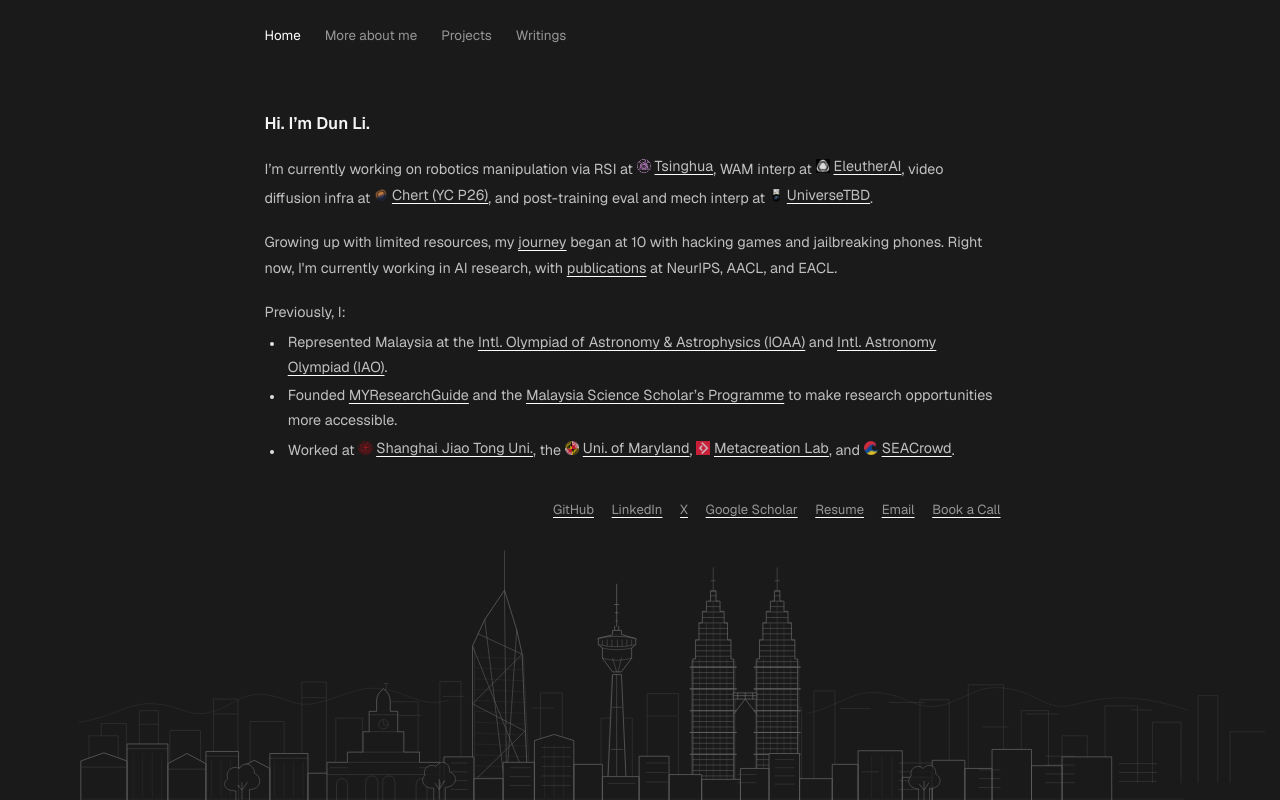
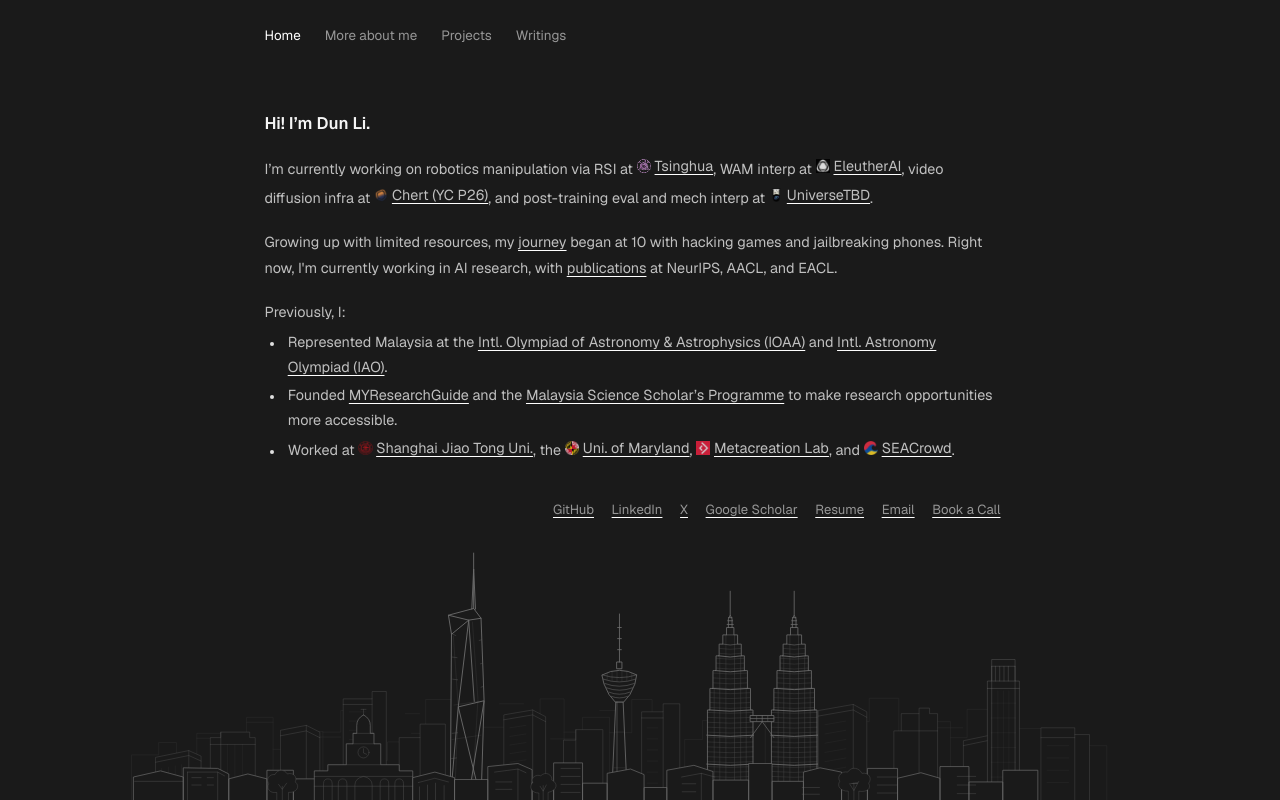
Before and after one commit to Ehdunhackme/ehdunhackme.github.io, a Next.js app: page / in a window 1280 px wide. Built offline with nearby package versions, Linux system fonts and the light colour scheme.

Commit message:
Refine KL skyline and update homepage greeting

```diff
--- a/src/components/kl-skyline.tsx
+++ b/src/components/kl-skyline.tsx
@@ -1,121 +1,144 @@
-// A lightweight line illustration that follows the site's colours.
+// Original architectural linework: a composed KL panorama, not a street map.
+const towerFloors = Array.from({ length: 28 }, (_, index) => 173 + index * 8);
+
+function PetronasTower({ x }: { x: number }) {
+  return (
+    <g transform={`translate(${x} 0)`}>
+      <path
+        d="M-37 420V273h4v-35h5v-29h5v-24h5v-19h6v-15h6v-12h12v12h6v15h6v19h5v24h5v29h5v35h4v147Z"
+        fill="var(--bg)"
+      />
+      <path d="M0 80v39m-3 4h6m-7 5h8m-9 6h10m-8 5v-14l3-6 3 6v14" />
+      <g strokeWidth="0.7" opacity="0.52">
+        {towerFloors.map((y) => {
+          const half =
+            y < 185 ? 17 : y < 209 ? 22 : y < 238 ? 27 : y < 273 ? 32 : 37;
+          return <path key={y} d={`M${-half} ${y}q${half} 3 ${half * 2} 0`} />;
+        })}
+        <path d="M-26 239v181m9-234v234m10-268v268m14-268v268m10-234v234m9-181v181" />
+      </g>
+      <path
+        d="M-19 185q19 4 38 0m-43 24q24 4 48 0m-53 29q29 4 58 0m-63 35q34 4 68 0m-72 41q38 4 76 0m-76 47q38 4 76 0"
+        strokeWidth="1.4"
+      />
+      <path d="M-12 166q12 3 24 0m-18-15h12" opacity="0.7" />
+    </g>
+  );
+}
+
 export function KualaLumpurSkyline() {
   return (
     <div className="kl-skyline" aria-hidden="true">
       <svg
-        viewBox="0 0 1600 380"
+        viewBox="0 0 1600 420"
         fill="none"
         focusable="false"
         preserveAspectRatio="xMidYMax meet"
       >
-        <defs>
-          <pattern
-            id="kl-windows"
-            width="10"
-            height="12"
-            patternUnits="userSpaceOnUse"
-          >
+        <g stroke="currentColor" strokeLinecap="round" strokeLinejoin="round">
+          {/* A quiet, uneven backdrop with varied roof heights and setbacks. */}
+          <g strokeWidth="0.85" opacity="0.22">
+            <path d="M-15 420V346h44v-20h29v94m0-57h33v-52h49v109m0-70h32v-65h43v135m0-83h23v-29h58v112m0-111h29v-35h47v146m0-65h29v-30h39v95m0-109h23v-55h46v164m39 0V301h51v119m18 0V320h32v-65h39v165m0-111h30v-24h44v135m0-110h36v-54h33v164m53 0V321h29v-31h50v130m52 0V291h40v129m93 0V292h36v-38h48v166m0-91h39v-37h45v128m0-102h27v-46h43v148m0-88h31v-29h56v117m0-72h42v-17h55v89" />
+            <path d="M91 319h49m32-26h43m63 24h47m47 47h29m29-85h23m130-16h39m44 57h44m36-46h33m165 48h40m132-38h48m129 18h43m31 39h56" />
+          </g>
+
+          {/* Distinct middle-distance masses, with only selected facade detail. */}
+          <g strokeWidth="1.05" strokeOpacity="0.43" fill="var(--bg)">
+            <path d="M24 420V350l54-11 20 9v72Zm54-81v81m-54-62 54-11 20 9" />
+            <path d="M113 420V318h17v-9h47v9h9v102Zm17-111v111m-17-91h73" />
+            <path d="M227 420V306l42-8 22 11v111Zm42-122v122m-42-105 42-8 22 11" />
+            <path d="M329 420V255h47v-12h23v177Zm47-165v165m-47-156h47" />
+            <path d="M420 420V318h34v-22h41v124Zm34-102v102" />
+            <path d="M590 420V281l47-8 21 11v136Zm47-147v147m-47-131 47-8 21 11" />
+            <path d="M687 420V322h20v-17h44v115Zm20-115v115" />
+            <path d="M814 420V276h35v-13h27v157Zm35-144v144m-35-134h35" />
+            <path d="M1101 420V274l57-10 22 12v144Zm57-156v156m-57-137 57-10 22 12" />
+            <path d="M1224 420V307h12v-28h29v-9h17v9h13v141Zm12-113h59m-30-28v141" />
+            <path d="M1337 420V323l48-10 23 13v94Zm48-107v107m-48-89 48-10 23 13" />
+            <path d="M1463 420V302h55v11h24v107Zm55-107v107m-55-102h55" />
+          </g>
+          <g strokeWidth="0.65" opacity="0.23">
+            <path d="M34 368v43m11-45v45m11-47v47m10-49v49m75-82v82m12-82v82m12-82v82m174-135h27m-27 15h27m-27 15h27m-27 15h27m-27 15h27m-27 15h27m-27 15h27m-27 15h27M600 302l26-4m-26 18 26-4m-26 18 26-4m-26 18 26-4m-26 18 26-4m-26 18 26-4m-26 18 26-4m-26 18 26-4M823 302h17m-17 18h17m-17 18h17m-17 18h17m-17 18h17m-17 18h17M1112 297l34-6m-34 21 34-6m-34 21 34-6m-34 21 34-6m-34 21 34-6m-34 21 34-6m-34 21 34-6M1473 331h35m-35 20h35m-35 20h35m-35 20h35" />
+          </g>
+
+          {/* Merdeka 118: straight spire, offset crown, and broad glass facets. */}
+          <g strokeWidth="1.45">
             <path
-              d="M3 3v5m4-5v5"
-              stroke="currentColor"
-              strokeWidth="0.7"
-              opacity="0.45"
+              d="M503 420 505 150 500 119 541 108 553 124 558 258 553 420Z"
+              fill="var(--bg)"
             />
-          </pattern>
-          <g id="kl-twin-tower" stroke="currentColor" strokeLinejoin="round">
+            <path d="M541 108V18m-3 91 3-65 3 65M500 119l33 8 20-3m-48 26 28-23-17 141 42-10-26 162m-29 0 13-152 37 152m-20-293 9 132" />
             <path
-              d="M-30 352V172h4v-28h5v-25h5v-17h6V87h6V72h8v15h6v15h6v17h5v25h5v28h4v180Z"
+              d="m508 153 8 115-6 150m29-288 9 126-10 163m-29-154 40-6m-43 62 47-7"
+              strokeWidth="0.65"
+              opacity="0.42"
+            />
+            <path
+              d="m505 149 7 3m-6 35 8 1m-7 35 8 1m35-64 4-1m-2 39 3-1m-2 39 3-1m-50 76 9-1m-10 42 8-1m-9 41 7-1"
+              strokeWidth="0.8"
+              opacity="0.65"
+            />
+          </g>
+
+          {/* Menara KL: slender shaft and rounded, stacked observation decks. */}
+          <g strokeWidth="1.35">
+            <path d="M765 420 772 260h12l7 160Z" fill="var(--bg)" />
+            <path d="M778 117v78m-3-56h6m-6 18h6m-6 18h6m-7 20h8v11h-8Z" />
+            <path
+              d="M750 216q28-15 56 0l-3 15-8 17-10 12h-14l-10-12-8-17Z"
               fill="var(--bg)"
             />
             <path
-              d="M0 38v34m-3-15h6m-7 15h8m-8 7h8m-10 8h12m-16 8h20m-25 8h30m-30 8h30m-36 8h42m-42 8h42m-42 8h42m-47 9h52m-52 8h52m-52 8h52m-52 8h52m-56 8h60m-60 8h60m-60 8h60m-60 8h60m-60 8h60m-60 8h60m-60 8h60m-60 8h60m-60 8h60m-60 8h60m-60 8h60m-60 8h60m-60 8h60m-60 8h60m-60 8h60m-60 8h60m-60 8h60m-60 8h60m-60 8h60m-60 8h60m-60 8h60m-60 8h60"
-              strokeWidth="0.8"
+              d="M750 216q28 9 56 0m-54 7q26 9 52 0m-50 7q24 9 48 0m-45 7q21 8 42 0m-38 7q17 7 34 0m-30 7q13 5 26 0m-17 9v160"
+              strokeWidth="0.85"
             />
             <path
-              d="M-20 172v180m10-233v233M0 87v265m10-233v233m10-180v180"
-              opacity="0.5"
-              strokeWidth="0.8"
-            />
-            <path
-              d="M-34 184h68m-68 32h68m-68 32h68m-68 32h68m-68 32h68"
-              strokeWidth="1.5"
-            />
-            <path d="M-32 174v177m64-177v177" opacity="0.35" />
-          </g>
-        </defs>
-        <g
-          stroke="currentColor"
-          strokeWidth="1.2"
-          strokeLinecap="round"
-          strokeLinejoin="round"
-        >
-          {/* The distant ridgeline and a quieter second layer of the city. */}
-          <path
-            opacity="0.24"
-            d="M-15 265c54-8 72-30 112-27s50 21 83 12 48-32 84-25 41 20 78 10 63-27 100-17 50 24 86 15m528 19c45-9 68-36 110-30s55 28 92 17 51-31 96-23 54 34 96 23 86-18 165 8"
-          />
-          <g opacity="0.32">
-            <path d="M0 354v-69h43v69m-25-69v-18h37v87m19 0V248h28v106m17 0v-77h45v77m19 0V231h36v123m18 0v-90h50v90m26 0V206h36v148m14 0V259h39v95m29 0V235h53v119m32 0V205h31v149m40 0V240h45v114m32 0V222h32v132m57 0V259h46v95m22 0V223h46v131m58 0V249h24v105m40 0V243h59v111m18 0V219h31v135m125 0V232h43v122m28 0V210h52v144m26 0V248h40v106m20 0v-69h37v69m26 0V241h48v113m22 0V265h42v89m25 0V226h29v128m18 0v-75h71v75" />
-            <path d="M74 268h28m81-15h36m94-24h36m87 26h53m32-28h31m99 17h32m136 12h46m241-11h43m28-9h52m86 36h37m26-19h48m107-6h29" />
-          </g>
-          {/* Merdeka 118: the slender spire and folded glass faces. */}
-          <g>
-            <path
-              d="M564 354V153l18-39 29-43 18 58 8 36 8 189Z"
-              fill="var(--bg)"
-            />
-            <path
-              d="M611 71V13M582 114l29 240m-47-201 81 201m-34-283 3 283m15-225-15 225m-42-219 65 30-73 73 77 40-77 76"
-              opacity="0.72"
-            />
-            <path
-              d="m568 169 70 3m-70 13 70 3m-70 13 71 3m-71 13 72 3m-72 13 73 3m-73 13 74 3m-74 13 75 3m-75 13 76 3m-76 13 76 3m-76 13 77 3m-77 13 77 3m-77 13 78 3"
-              opacity="0.32"
+              d="M758 213v10m8-13v15m8-16v17m8-17v17m8-16v15m8-12v10m-27 86h14m-16 58h18"
               strokeWidth="0.7"
-            />
-            <path d="M567 155v197m81-1-9-185" opacity="0.25" />
-          </g>
-          {/* KL Tower: antenna, observation deck, and tapering concrete shaft. */}
-          <g>
-            <path d="m763 354 7-159h13l7 159Z" fill="var(--bg)" />
-            <path d="M776 62v62m-3-32h6m-5 12h4m-3 12h2m-4 8v10m6-10v10" />
-            <path
-              d="M770 136v-6h13v6l21 6v9l-6 5v15l-15 20h-13l-15-20v-15l-6-5v-9Z"
-              fill="var(--bg)"
-            />
-            <path
-              d="M749 142q27-7 55 0m-55 9q27 6 55 0m-49 5q21 5 43 0m-43 15q21 6 43 0m-43-26v7m7-8v9m7-9v10m8-10v10m7-10v10m7-10v9m7-9v8m-28 19 6 20m7-20-5 20m-2 4v159m-6-111h13m-15 62h17"
-              opacity="0.65"
-            />
-            <path d="M745 143q29-9 62 0m-45 212 7-159" opacity="0.25" />
-          </g>
-          {/* The Petronas Twin Towers and their two-level skybridge. */}
-          <use href="#kl-twin-tower" x="918" y="0" />
-          <use href="#kl-twin-tower" x="1012" y="0" />
-          <path d="M948 222h34v9h-34Z" fill="var(--bg)" />
-          <path d="M948 226h34m-34 27 17-22 17 22m-17-22v-9m-11 0v9m22-9v9" />
-          {/* A low foreground of shophouses, roofs, and the old clock tower. */}
-          <g fill="var(--bg)">
-            <path d="M-12 380v-58l34-12 34 12v58m0 0v-83h60v83m0 0v-54l28-15 28 15v54m0 0v-72h48v72m0 0v-47l23-12 23 12v47m0 0v-69h56v69m0 0v-40h46v40" />
-            <path d="M350 380v-56h30v-15h23v-30h9v-30h11v-15q0-11 10-18 10 7 10 18v15h11v30h9v30h23v15h30v56Z" />
-            <path d="M522 380v-64h44v64m0 0v-32h43v32m0 0v-56h46v56m0 0v-88l29-9 29 9v88m0 0v-53h42v53m0 0v-35h54v35m0 0v-65h44v65m0 0v-38h48v38m0 0v-31h57v31m0 0v-47h42v47m0 0v-69h45v69m0 0v-32h48v32m0 0v-53h38v53m0 0v-73h65v73m0 0v-34h44v34m0 0v-59h48v59m0 0v-47h40v47m0 0v-75h58v75m0 0v-51h45v51m0 0v-64h73v64" />
-          </g>
-          <g opacity="0.55" strokeWidth="0.85">
-            <path d="M-10 331h65m1-27h60m0 30h56m0-19h48m46 3h56m33 14h25m106 0h30M412 254h42m-42 25h42m-51 30h60m-83 15h106m-136 18h166m-109 38v-25q0-11 9-11t9 11v25m7 0v-25q0-11 9-11t9 11v25m-86 0v-22q0-10 8-10t8 10v22m101 0v-22q0-10 8-10t8 10v22" />
-            <circle cx="433" cy="268" r="7" />
-            <path d="M433 263v5l4 2m0-62v9m-3-9h6M533 325h23m-23 13h23m-23 13h23m-23 13h23m93-32h-30m30 13h-30m30 13h-30m47-56h42m-42 14h42m-42 14h42m-42 14h42m-42 14h42m56-3h39m17-30h30m-30 14h30m-30 14h30m104-11h27m-27 12h27m28-34h28m-28 12h28m-28 12h28m-28 12h28m100-18h24m30-13h48m-48 13h48m-48 13h48m-48 13h48m70-29h31m-31 13h31m-31 13h31m67-46h42m-42 13h42m-42 13h42m-42 13h42m66-28h55m-55 13h55m-55 13h55" />
-            <path
-              d="M65 311v65m14-65v65m14-65v65m14-65v65m73-55v54m14-54v54m14-54v54m65-51v51m14-51v51m14-51v51m14-51v51m355-76v77m14-77v77m14-77v77m453-62v62m15-62v62m15-62v62m15-62v62"
-              opacity="0.48"
+              opacity="0.46"
             />
           </g>
-          {/* Small leafy silhouettes break up the roofline. */}
-          <g fill="var(--bg)" opacity="0.8">
-            <path d="M216 379v-13c-17 0-21-11-12-18-4-12 7-20 17-15 7-13 24-4 22 7 13 6 10 24-7 24v15m-11-1v-24m-6 4 6 7 8-12" />
-            <path d="M507 379v-17c-14 1-21-11-13-19-4-10 7-18 16-13 8-12 22-4 20 8 15 6 10 22-6 23v18m-9-1v-29m-6 6 6 9 8-13" />
-            <path d="M1220 380v-17c-13 0-19-11-11-19-3-12 10-18 18-11 8-10 20-2 18 8 13 8 5 23-9 21v18m-8-1v-27m-7 4 7 9 7-11" />
+
+          {/* Petronas floor rings follow the setbacks; the bridge has supports. */}
+          <g strokeWidth="1.3">
+            <PetronasTower x={958} />
+            <PetronasTower x={1062} />
+            <path d="M991 282h38v10h-38Z" fill="var(--bg)" />
+            <path
+              d="M991 287h38m-38 31 19-26 19 26m-19-26v-10"
+              strokeWidth="1.1"
+            />
+            <path d="M1001 283v8m18-8v8" strokeWidth="0.7" />
           </g>
-          <path d="M-10 378h1620" opacity="0.22" />
+
+          {/* Exchange 106's square lantern crown balances the eastern cluster. */}
+          <g strokeWidth="1.05" strokeOpacity="0.55">
+            <path d="M1376 420V226h7v-24h38v24h7v194Z" fill="var(--bg)" />
+            <path d="M1383 202v-11h38v11m-38 24h38m-45 12h52m-45-36v218m38-218v218m-32-218v24m7-24v24m7-24v24m7-24v24" />
+            <path
+              d="M1393 242v178m9-178v178m9-178v178m-29-158h40m-40 24h40m-40 24h40m-40 24h40m-40 24h40m-40 24h40"
+              strokeWidth="0.55"
+              opacity="0.5"
+            />
+          </g>
+
+          {/* Foreground: shophouse roofs and the old civic clock tower. */}
+          <g strokeWidth="1.1" fill="var(--bg)">
+            <path d="M-12 420v-38l44-10 37 10v38m0 0v-53l56 1 18 9v43m0 0v-35l31-8 31 8v35m0 0v-49h43v49m0 0v-35h45v35" />
+            <path d="M282 420v-48h22v-10h30v-34h11v-17h6v-13q0-11 11-17 11 6 11 17v13h6v17h11v34h30v10h22v48Z" />
+            <path d="M442 420v-37l36-9 32 9v37m0 0v-34h54v34m0 0v-55l49-5 23 10v50m0 0v-29h35v29m0 0v-61h47v61m0 0v-28h40v28m0 0v-44l38-7 22 9v42m0 0v-21h37v21m0 0v-49l44-8 31 10v47m0 0v-33h58v33m0 0v-60h38v60m0 0v-31h51v31m0 0v-46l27-7 35 7v46m0 0v-28h42v28m0 0v-52h49v52m0 0v-36l38-9 31 9v36m0 0v-55h47v55m0 0v-30h55v30m0 0v-49h57v49" />
+          </g>
+          <g strokeWidth="0.75" opacity="0.65">
+            <path d="M-10 389h78m8-15h49l11 6m-60-6v46m49-46v46m-42-37h15m-15 12h15m10-12h10m-10 12h10M282 381h160m-160 16h160m-108-35h56m-45-34h34m-34-17h34m-17-39v10m-4-10h8" />
+            <circle cx="362" cy="342" r="9" />
+            <path d="M362 336v7l5 2m-70 75v-27q0-8 7-8t7 8v27m10 0v-27q0-8 7-8t7 8v27m13 0v-25q0-11 14-14 14 3 14 14v25m13 0v-27q0-8 7-8t7 8v27m10 0v-27q0-8 7-8t7 8v27M451 391l27-7 22 6m-47 8v22m13-25v25m13-28v28m14-24v24M575 374l38-5 13 6m-13-6v51m-36-30h26m-26 12h26m80-34h31m-31 13h31m-31 13h31m-31 13h31M879 382l32-6 22 6m-22-6v44m-31-27h22m-22 13h22M1075 399h28m-28 11h28m94-28h32m-32 13h32m-32 13h32m98-27h30m-30 14h30m-30 14h30" />
+          </g>
+          {/* Individual tree canopies soften the architectural edge. */}
+          <g strokeWidth="0.9" strokeOpacity="0.54" fill="var(--bg)">
+            <path d="M221 420v-13c-12 2-17-7-13-14-5-8 1-16 10-15 4-9 16-9 20-1 10-3 17 5 13 13 9 7 2 18-11 17v13m-10 0v-23m-6-3 6 8 7-10" />
+            <path d="M647 420v-12c-12 0-17-10-10-17-4-8 6-14 13-11 8-8 19-2 18 7 11 5 9 17-6 20v13m-8-1v-23m-5 1 5 8 5-10" />
+            <path d="M1150 420v-15c-13 0-19-8-14-16-5-9 3-17 13-15 6-10 19-7 23 2 12-2 17 9 11 16 5 9-3 15-16 13v15m-8 0v-27m-7 0 7 11 8-15" />
+          </g>
         </g>
       </svg>
     </div>
--- a/src/content/home.tsx
+++ b/src/content/home.tsx
@@ -14,7 +14,7 @@ export function HomeContent() {
         >
           {" "}
           <h1 className="intro-greeting" id="profile-title">
-            Hi. I’m Dun Li.
+            Hi! I’m Dun Li.
           </h1>{" "}
           <p className="intro-current">
             {"I’m currently working on robotics manipulation via RSI at "}
--- a/src/styles/skyline.css
+++ b/src/styles/skyline.css
@@ -80,7 +80,7 @@
   width: max(100%, 56rem);
   height: 100%;
   transform: translateX(-50%);
-  opacity: 0.55;
+  opacity: 0.68;
 }
 @media (min-width: 601px) {
   .site-shell.home-page {
```
